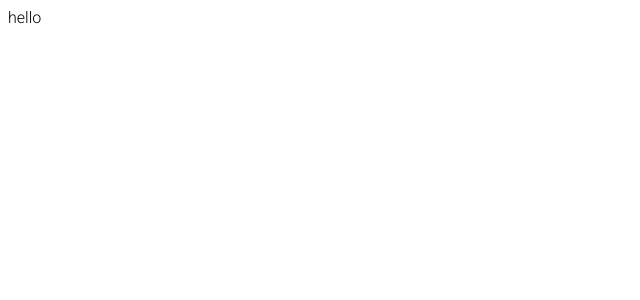
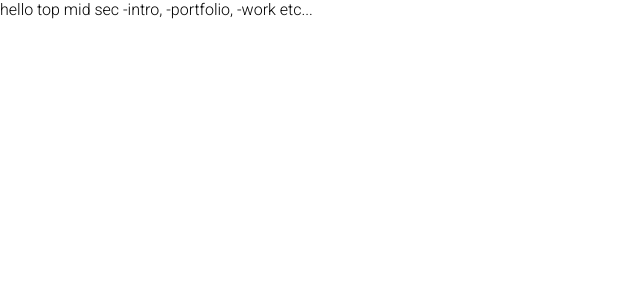
Before and after one commit to Sransonette/personal-website, a React (Create React App) app: page / in a window 1280 px wide. Shown: the top 300 px of the page, without its empty margins (0-640 px from the left). Built offline with nearby package versions, Linux system fonts and the light colour scheme.

Commit message:
create file for top bar

```diff
--- a/public/index.html
+++ b/public/index.html
@@ -11,6 +11,7 @@
     * {
       font-family: 'Roboto',
         sans-serif;
+      margin: 0%;
     }
   </style>
 </head>
--- a/src/App.js
+++ b/src/App.js
@@ -5,6 +5,8 @@ function App() {
   return (
     <div className="App">
       hello
+      top
+      mid sec -intro, -portfolio, -work etc...
     </div>
   );
 }
```
Also changed, not shown: src/components/demos.js (deleted), src/components/topbar.js (added), src/components/work.js (added), 1 other file (tests, documents, lock files or other folders).
